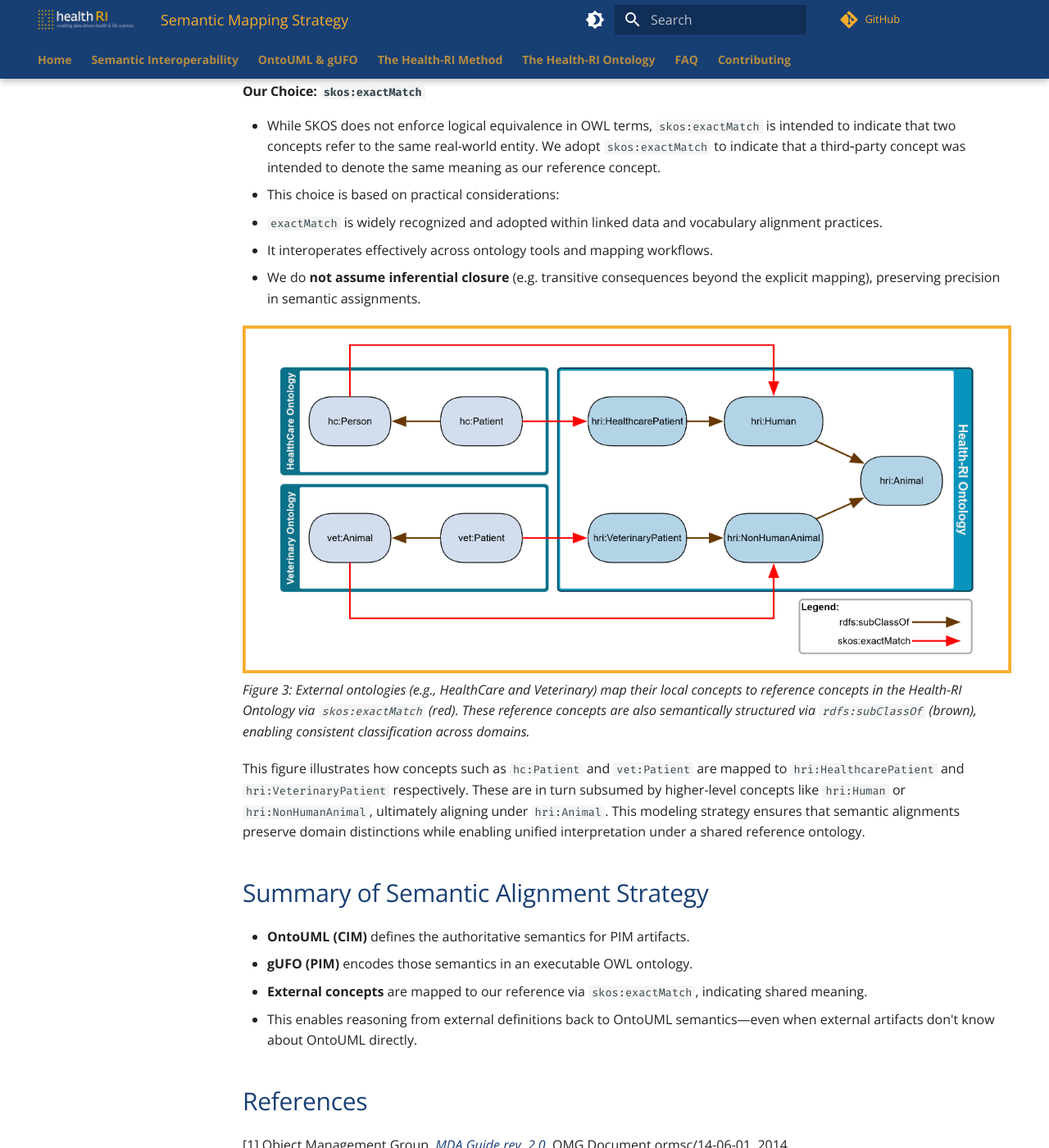
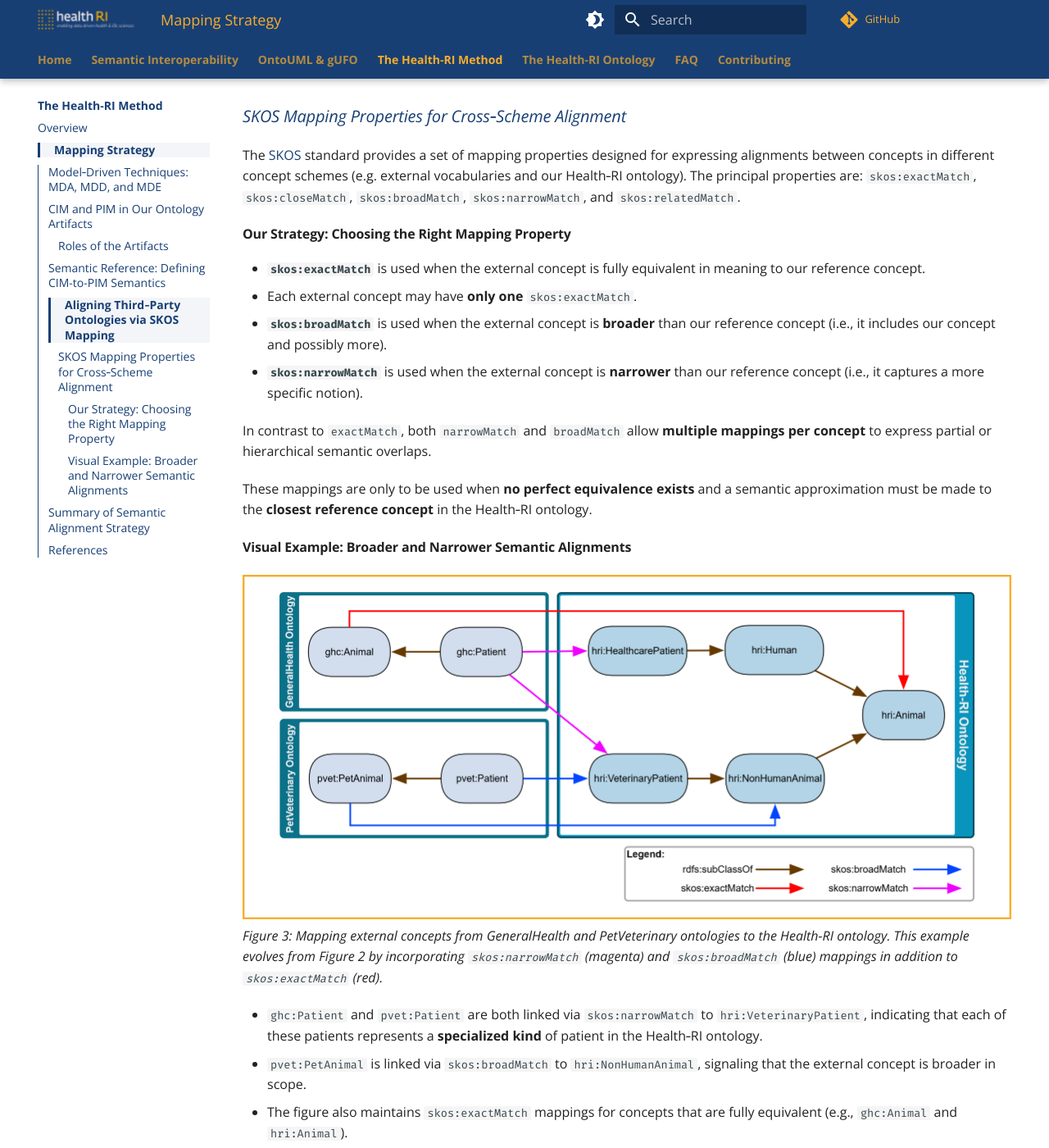
Before and after one commit to Health-RI/semantic-interoperability, an MkDocs documentation site: the page built from docs/method/mapping-strategy.md, in a window 1280 px wide and 1400 px high, scrolled down 3112 px. Shown: the whole window at 82% size. Built offline with MkDocs 1.6.1 and Material for MkDocs 9.7.7, drawn with Linux system fonts in a browser that asks for light colours; comment, search, counter and statistics services are not loaded; some of the changed text lies outside the part shown.

Commit message:
feat(mapping): update and extend semantic mapping strategy documentation
- Renamed `mapping.md` to `mapping-strategy.md` for improved clarity and consistency
- Added guidance on `skos:narrowMatch` and `skos:broadMatch` for approximate mappings
- Included warning admonition enforcing single use of `skos:exactMatch` per concept
- Added new illustrative figures (`example-mapping2.png`, `example-mapping3.png`) and updated `example-mapping.png` to support expanded guidance
- Updated `mkdocs.yml` navigation to reflect new file name and structure

```diff
--- a/docs/method/mapping.md
+++ b/docs/method/mapping-strategy.md
@@ -45,6 +45,9 @@ In the Health‑RI architecture, every class in the gUFO ontology (PIM) is impli
 
 Our common reference model provides authoritative semantics to external concept definitions. When another ontology defines `onto:Person`, we interpret it as intended to match our `health‑ri:Person`. To make this relationship explicit, we assert a **[`skos:exactMatch`](https://www.w3.org/TR/skos-reference/#mapping)** link from the third‑party concept to ours—signifying that the external concept carries the same meaning.
 
+!!! warning "Only One skos:exactMatch Allowed"
+    Each concept may have **exactly one** `skos:exactMatch` to a Health‑RI concept—**and only when a perfect semantic equivalence exists**. Using more than one `skos:exactMatch` for the same concept is not allowed, as it introduces ambiguity.
+
 ![Deriving OntoUML semantics via mapping to Health‑RI reference model](./assets/images/mapping-cim-pim2.png)
 *Figure 2: If an external ontology defines `External:Patient` which we map via `skos:exactMatch` to `health‑ri:Patient`—and `health‑ri:Patient` implements OntoUML `Patient`—then we can interpret `External:Patient` as conveying the same semantics as the `OntoUML Patient` concept, by transitivity of the mapping.*
 
@@ -52,24 +55,36 @@ Our common reference model provides authoritative semantics to external concept
 
 The [SKOS](https://www.w3.org/TR/skos-reference/) standard provides a set of mapping properties designed for expressing alignments between concepts in different concept schemes (e.g. external vocabularies and our Health‑RI ontology). The principal properties are: `skos:exactMatch`, `skos:closeMatch`, `skos:broadMatch`, `skos:narrowMatch`, and `skos:relatedMatch`.
 
-#### Our Choice: `skos:exactMatch`
+#### Our Strategy: Choosing the Right Mapping Property
 
-- While SKOS does not enforce logical equivalence in OWL terms, `skos:exactMatch` is intended to indicate that two concepts refer to the same real-world entity. We adopt `skos:exactMatch` to indicate that a third‑party concept was intended to denote the same meaning as our reference concept.
-- This choice is based on practical considerations:
-  - `exactMatch` is widely recognized and adopted within linked data and vocabulary alignment practices.
-  - It interoperates effectively across ontology tools and mapping workflows.
-- We do **not assume inferential closure** (e.g. transitive consequences beyond the explicit mapping), preserving precision in semantic assignments.
+- **`skos:exactMatch`** is used when the external concept is fully equivalent in meaning to our reference concept.
+  - Each external concept may have **only one** `skos:exactMatch`.
+- **`skos:broadMatch`** is used when the external concept is **broader** than our reference concept (i.e., it includes our concept and possibly more).
+- **`skos:narrowMatch`** is used when the external concept is **narrower** than our reference concept (i.e., it captures a more specific notion).
 
-![Cross-ontology mapping using skos:exactMatch and rdfs:subClassOf](./assets/images/example-mapping.png)
-*Figure 3: External ontologies (e.g., HealthCare and Veterinary) map their local concepts to reference concepts in the Health-RI Ontology via `skos:exactMatch` (red). These reference concepts are also semantically structured via `rdfs:subClassOf` (brown), enabling consistent classification across domains.*
+In contrast to `exactMatch`, both `narrowMatch` and `broadMatch` allow **multiple mappings per concept** to express partial or hierarchical semantic overlaps.
 
-This figure illustrates how concepts such as `hc:Patient` and `vet:Patient` are mapped to `hri:HealthcarePatient` and `hri:VeterinaryPatient` respectively. These are in turn subsumed by higher-level concepts like `hri:Human` or `hri:NonHumanAnimal`, ultimately aligning under `hri:Animal`. This modeling strategy ensures that semantic alignments preserve domain distinctions while enabling unified interpretation under a shared reference ontology.
+These mappings are only to be used when **no perfect equivalence exists** and a semantic approximation must be made to the **closest reference concept** in the Health‑RI ontology.
+
+#### Visual Example: Broader and Narrower Semantic Alignments
+
+![Cross-ontology mapping using exactMatch, narrowMatch, and broadMatch](./assets/images/example-mapping2.png)
+*Figure 3: Mapping external concepts from GeneralHealth and PetVeterinary ontologies to the Health-RI ontology. This example evolves from Figure 2 by incorporating `skos:narrowMatch` (magenta) and `skos:broadMatch` (blue) mappings in addition to `skos:exactMatch` (red).*
+
+- `ghc:Patient` and `pvet:Patient` are both linked via `skos:narrowMatch` to `hri:VeterinaryPatient`, indicating that each of these patients represents a **specialized kind** of patient in the Health‑RI ontology.
+- `pvet:PetAnimal` is linked via `skos:broadMatch` to `hri:NonHumanAnimal`, signaling that the external concept is broader in scope.
+- The figure also maintains `skos:exactMatch` mappings for concepts that are fully equivalent (e.g., `ghc:Animal` and `hri:Animal`).
+- Internal hierarchical structure is preserved via `rdfs:subClassOf` to allow consistent classification across ontologies.
+
+This more flexible mapping strategy supports gradual alignment of external ontologies to our reference model even in cases where semantic overlap is partial rather than complete.
 
 ## Summary of Semantic Alignment Strategy
 
 - **OntoUML (CIM)** defines the authoritative semantics for PIM artifacts.
 - **gUFO (PIM)** encodes those semantics in an executable OWL ontology.
-- **External concepts** are mapped to our reference via `skos:exactMatch`, indicating shared meaning.
+- **External concepts** are mapped to our reference via:
+  - `skos:exactMatch` for perfect semantic equivalence (one per concept),
+  - `skos:narrowMatch` or `skos:broadMatch` when approximate alignment is necessary (multiple allowed).
 - This enables reasoning from external definitions back to OntoUML semantics—even when external artifacts don't know about OntoUML directly.
 
 ## References
--- a/mkdocs.yml
+++ b/mkdocs.yml
@@ -72,6 +72,7 @@ nav:
       - gUFO: ontouml-gufo/gufo.md
   - The Health-RI Method:
       - Overview: method/index.md
+      - Mapping Strategy: method/mapping-strategy.md
   - The Health-RI Ontology:
       - Home: ontology/index.md
       - Publishing: ontology/publishing.md
```
Also changed, not shown: docs/method/assets/images/example-mapping.png, docs/method/assets/images/example-mapping2.png (added), docs/method/assets/images/example-mapping3.png (added).
